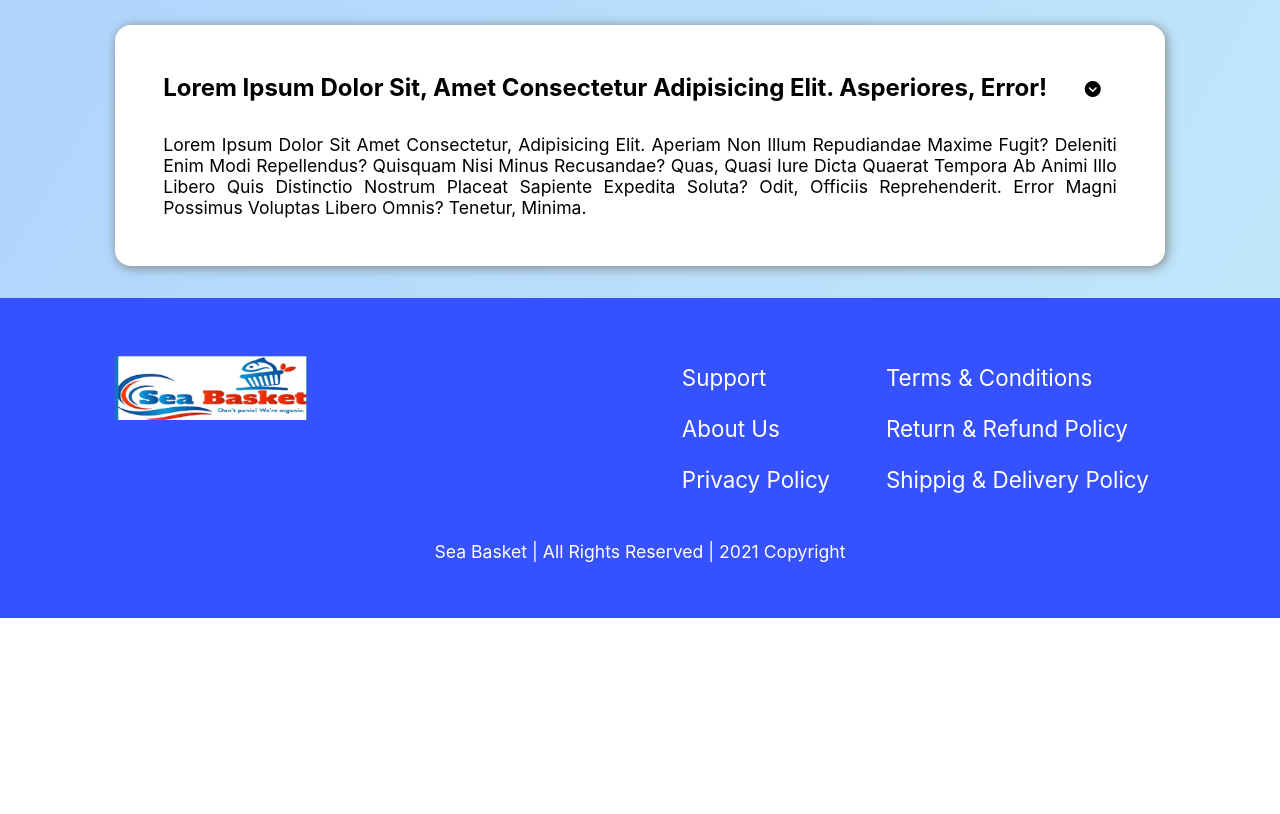
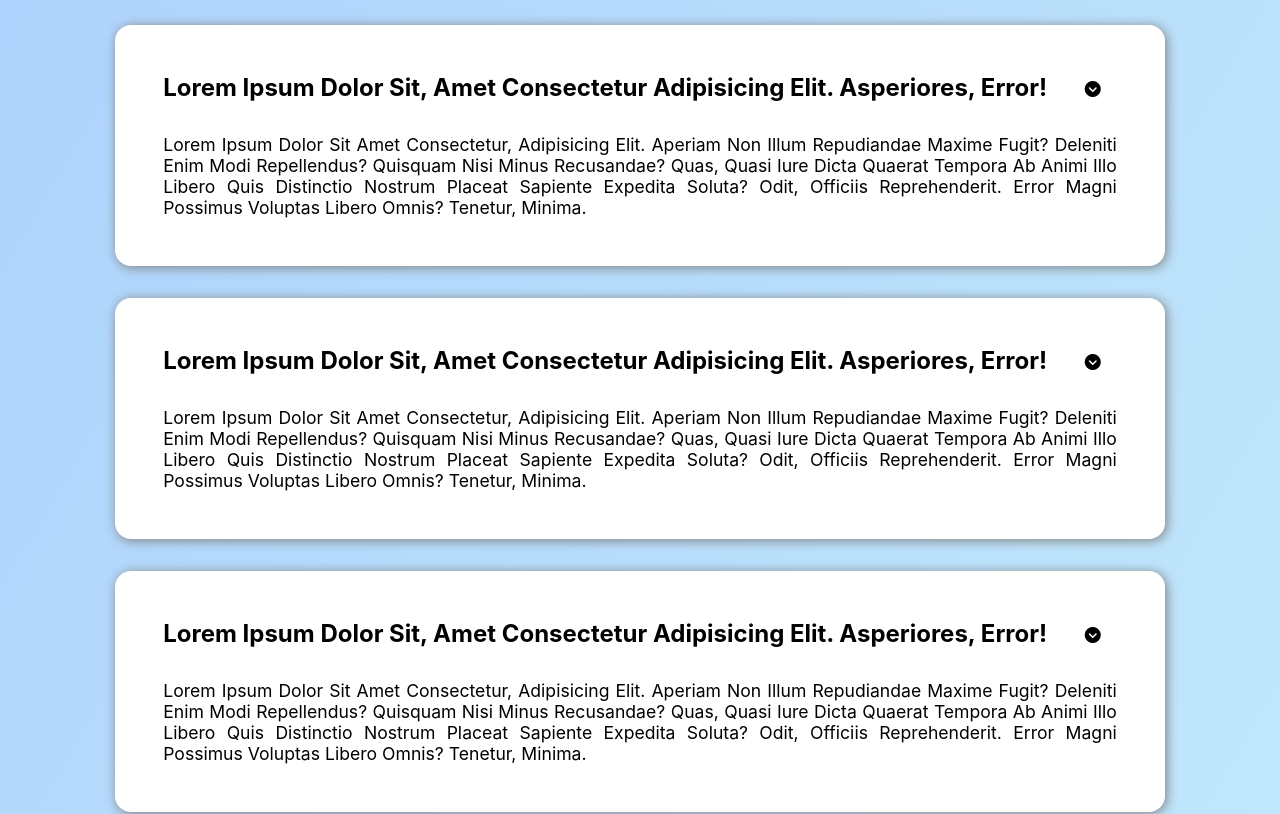
Before and after one commit to And4Web/And4Web.github.io, a React (Create React App) app: page / in a window 1280 px wide. Shown: the part 2255-3069 px from the top of the page. Before the commit the page ends 2873 px from the top, so only its background shows below. Built offline with nearby package versions, Linux system fonts and the light colour scheme.

Commit message:
data.js created

```diff
--- /dev/null
+++ b/src/data/data.js
@@ -0,0 +1,48 @@
+export const faqs = [
+  {
+    id: 0,
+    faq: "Lorem ipsum dolor sit, amet consectetur adipisicing elit. Asperiores, error!",
+    ans: "Lorem ipsum dolor sit amet consectetur, adipisicing elit. Aperiam non illum repudiandae maxime fugit? Deleniti enim modi repellendus? Quisquam nisi minus recusandae? Quas, quasi iure dicta quaerat tempora ab animi illo libero quis distinctio nostrum placeat sapiente expedita soluta? Odit, officiis reprehenderit. Error magni possimus voluptas libero omnis? Tenetur, minima.",
+  },
+  {
+    id: 1,
+    faq: "Lorem ipsum dolor sit, amet consectetur adipisicing elit. Asperiores, error!",
+    ans: "Lorem ipsum dolor sit amet consectetur, adipisicing elit. Aperiam non illum repudiandae maxime fugit? Deleniti enim modi repellendus? Quisquam nisi minus recusandae? Quas, quasi iure dicta quaerat tempora ab animi illo libero quis distinctio nostrum placeat sapiente expedita soluta? Odit, officiis reprehenderit. Error magni possimus voluptas libero omnis? Tenetur, minima.",
+  },
+  {
+    id: 2,
+    faq: "Lorem ipsum dolor sit, amet consectetur adipisicing elit. Asperiores, error!",
+    ans: "Lorem ipsum dolor sit amet consectetur, adipisicing elit. Aperiam non illum repudiandae maxime fugit? Deleniti enim modi repellendus? Quisquam nisi minus recusandae? Quas, quasi iure dicta quaerat tempora ab animi illo libero quis distinctio nostrum placeat sapiente expedita soluta? Odit, officiis reprehenderit. Error magni possimus voluptas libero omnis? Tenetur, minima.",
+  },
+];
+
+export const haveARead = [
+  {
+    id: 0,
+    title: "The right quality",
+    desc: "Lorem ipsum dolor sit amet consectetur, adipisicing elit. Aperiam non illum repudiandae maxime fugit? Deleniti enim modi repellendus? Quisquam nisi minus recusandae Quas, quasi iure dicta quaerat tempora ab animi illo libero quis distinctio nostrum placeat sapiente expedita soluta",
+  },
+  {
+    id: 1,
+    title: "The right time",
+    desc: "Lorem ipsum dolor sit amet consectetur, adipisicing elit. Aperiam non illum repudiandae maxime fugit? Deleniti enim modi repellendus? Quisquam nisi minus recusandae Quas, quasi iure dicta quaerat tempora ab animi illo libero quis distinctio nostrum placeat sapiente expedita soluta",
+  },
+  {
+    id: 2,
+    title: "The basis of a balanced diet",
+    desc: "Lorem ipsum dolor sit amet consectetur, adipisicing elit. Aperiam non illum repudiandae maxime fugit? Deleniti enim modi repellendus? Quisquam nisi minus recusandae Quas, quasi iure dicta quaerat tempora ab animi illo libero quis distinctio nostrum placeat sapiente expedita soluta",
+  },
+];
+
+export const topics = [
+  {
+    id: 0,
+    title: "topics you can't miss",
+    desc: "Lorem ipsum dolor sit amet consectetur, adipisicing elit. Aperiam non illum repudiandae maxime fugit? Deleniti enim modi repellendus? Quisquam nisi minus recusandae Quas, quasi iure dicta quaerat tempora ab animi illo libero quis distinctio nostrum placeat sapiente expedita soluta Quas, quasi iure dicta quaerat tempora ab animi illo libero quis distinctio nostrum placeat sapiente expedita soluta",
+  },
+  {
+    id: 1,
+    title: "how to clean/cut your seafood",
+    desc: "Lorem ipsum dolor sit amet consectetur, adipisicing elit. Aperiam non illum repudiandae maxime fugit? Deleniti enim modi repellendus? Quisquam nisi minus recusandae Quas, quasi iure dicta quaerat tempora ab animi illo libero quis distinctio nostrum placeat sapiente expedita soluta Quas, quasi iure dicta quaerat tempora ab animi illo libero quis distinctio nostrum placeat sapiente expedita soluta",
+  },
+];
--- a/src/pages/homePage/Home.jsx
+++ b/src/pages/homePage/Home.jsx
@@ -3,6 +3,7 @@ import Header from "../../components/header/Header";
 import Footer from "../../components/footer/Footer";
 import banner from "../../images/banner.png";
 import FaqCard from "../../components/card/FaqCard";
+import { faqs } from "../../data/data";
 import "./home.css";
 
 export default function Home() {
@@ -28,10 +29,9 @@ export default function Home() {
 
       <div className="faqs">
         <h2 className="mainTitle">FAQS</h2>
-        <FaqCard
-          cardTitle="Lorem ipsum dolor sit, amet consectetur adipisicing elit. Asperiores, error!"
-          cardDesc="Lorem ipsum dolor sit amet consectetur, adipisicing elit. Aperiam non illum repudiandae maxime fugit? Deleniti enim modi repellendus? Quisquam nisi minus recusandae? Quas, quasi iure dicta quaerat tempora ab animi illo libero quis distinctio nostrum placeat sapiente expedita soluta? Odit, officiis reprehenderit. Error magni possimus voluptas libero omnis? Tenetur, minima."
-        />
+        {faqs.map((faq) => {
+          return <FaqCard cardTitle={faq.faq} cardDesc={faq.ans} />;
+        })}
       </div>
 
       <Footer />
```
